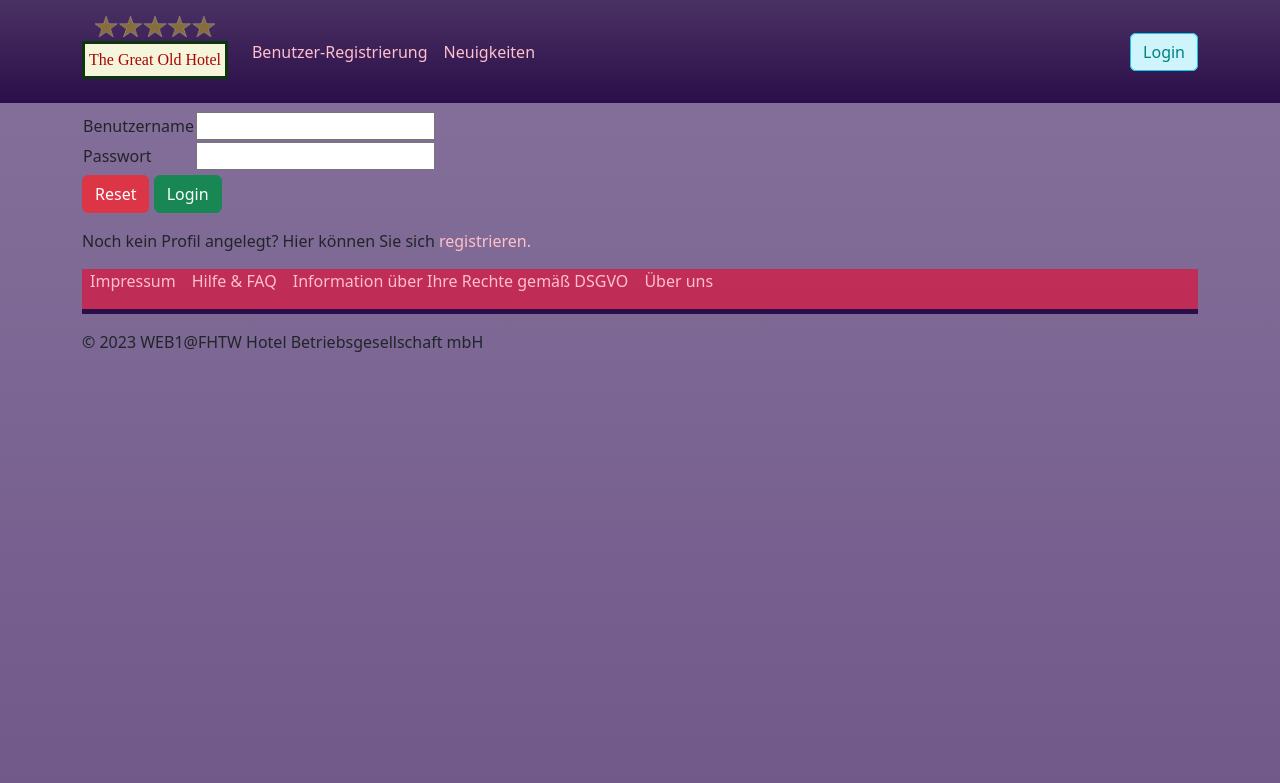
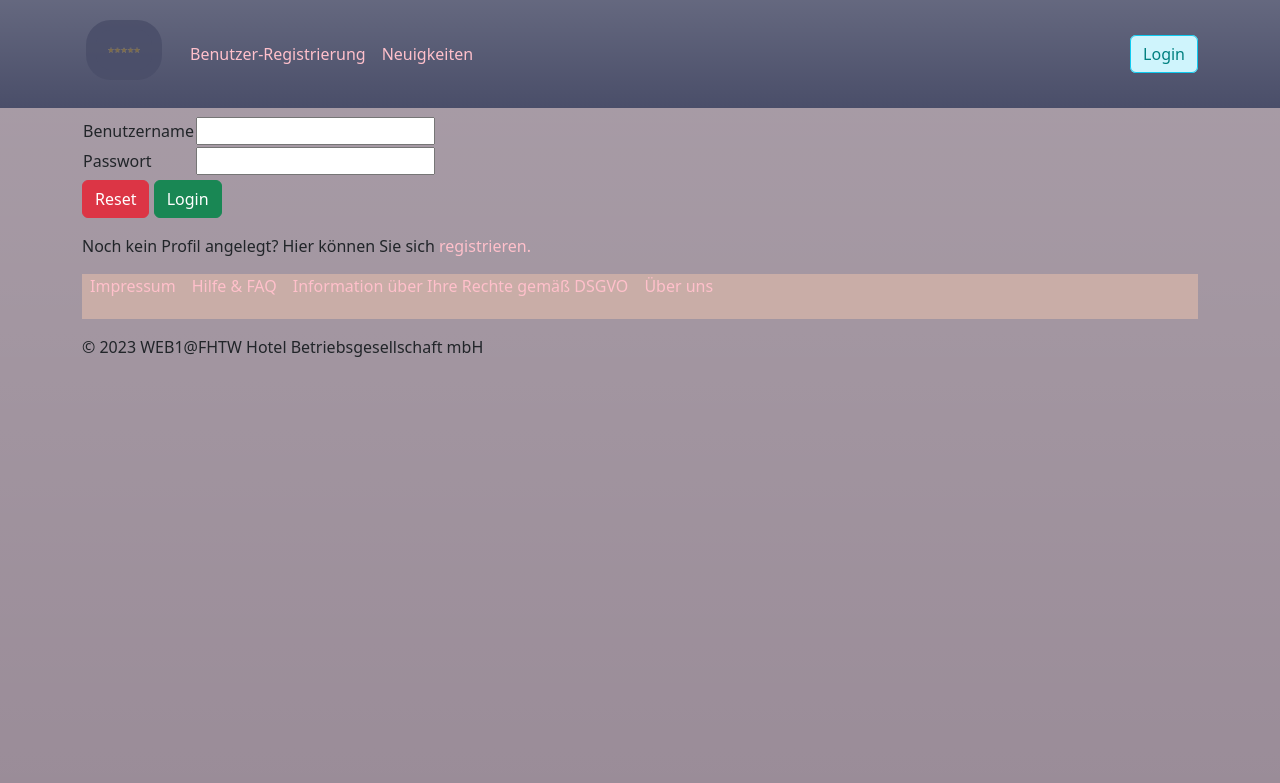
Before and after one commit to zaschaa/WEB_Hotel_Konlechner_Potesil, a PHP site: page /userManagement/login/login_form.php in a window 1280 px wide. Shown: the top 783 px of the page. Run offline with PHP 8.4, Linux system fonts and the light colour scheme.

Commit message:
fix: some stuff i guess

```diff
--- /dev/null
+++ b/src/banner/TheGreatOldOneBanner.css
@@ -0,0 +1,32 @@
+#TheGreatOldBanner {
+    background-color: #4a4e69;
+    height: auto;
+    border: 10px solid #4a4e69;
+    box-sizing: border-box;
+    opacity: 0.85;
+    border-radius: 25px;
+}
+
+#TheGreatOldBanner div {
+    text-align: center;
+    background: url("../images/fiveGoldenStarsTransparentBG.png");
+    background-repeat: no-repeat;
+    background-position: center;
+    background-size: contain;
+    padding: 1em;
+}
+
+
+
+#bannerTextBox {
+    container: icon-dynamic/inline-size;
+}
+
+#bannerText {
+    text-align: center;
+    font-size: 10cqw; /* max(10cqw, 12px); !important;*/
+    line-height: 1em;
+    font-weight: bold;
+    text-shadow: -1px 0 white, 0 1px white, 1px 0 white, 0 -1px white;
+
+}
--- /dev/null
+++ b/src/banner/TheGreatOldOneBanner.php
@@ -0,0 +1,11 @@
+<!DOCTYPE html>
+<html lang="en">
+
+<link rel="stylesheet" href="../../banner/TheGreatOldOneBanner.css"/>
+
+<div id="TheGreatOldBanner" class="container">
+    <div id="bannerTextBox">
+        <h1 id="bannerText">The Great Old Hotel</h1>
+    </div>
+</div>
+</html>
--- a/src/content/welcomepage/welcome.php
+++ b/src/content/welcomepage/welcome.php
@@ -24,8 +24,11 @@
 
         <h2 class="mb-3">Im traditionsreichen Haus mitten in Wien.</h2>
 
-        <h1 class="homeTitle mb-2">The Great Old Hotel</h1>
+        <?php
+        include "../../banner/TheGreatOldOneBanner.php";
+        ?>
 
+        <h3 class="mb-3">Unser Hotel ist schöner als unsere Website!<br>Versprochen!!1!</h3>
         <img src="https://upload.wikimedia.org/wikipedia/commons/thumb/3/36/Wien_Hotel_Sacher_Am_Abend.jpg/440px-Wien_Hotel_Sacher_Am_Abend.jpg" alt="a picture of hotel Sacher at night"/>
     </div>
 </main>
--- a/src/navigation/navbar/topNavBar.php
+++ b/src/navigation/navbar/topNavBar.php
@@ -1,8 +1,11 @@
 <nav class="navbar navbar-expand-lg navBarColor bg-gradient">
     <div class="container justify-content-left">
         <div class="navbar d-flex flex-column">
-            <img class="mb-1" src="../../images/fiveGoldenStarsTransparentBG.png" width="120" alt="a picture of five golden stars in a row">
-            <a class="p-1 mb-2" id="homeLink" href="../../index.php">The Great Old Hotel</a>
+            <a class="p-1 mb-2" id="homeLink" href="../../index.php">
+                <?php
+                include "../../banner/TheGreatOldOneBanner.php"
+                ?>
+            </a>
         </div>
         <button class="navbar-toggler" type="button" data-bs-toggle="collapse" data-bs-target="#navbarSupportedContent" aria-controls="navbarSupportedContent" aria-expanded="false" aria-label="Toggle navigation">
             <span class="navbar-toggler-icon"></span>
@@ -17,7 +20,18 @@
                 </li>
             </ul>
             <div class="nav-item d-flex justify-content-end bg-info-subtle bg-opacity-25 rounded">
-                <a class="btn btn-outline-info" id="loginLink" href="../../userManagement/login/login_form.php">Login</a>
+                <a class="btn btn-outline-info" id="loginLink" href="../../userManagement/login/login_form.php">
+                    <?php
+
+                    // uses cookie just as an example on how cookie data could be retrieved and used
+                    // this is not best practise and just for experimentation
+                    if (!isset($_SESSION["currentUser"]) && !isset($_COOKIE["LOGON_USER"])) {
+                        echo 'Login';
+                    } else {
+                        echo 'Profil';
+                    }
+                    ?>
+                </a>
             </div>
         </div>
     </div>
--- a/src/styles.css
+++ b/src/styles.css
@@ -1,65 +1,20 @@
 h1 {
     font-size: 48px;
-    font-family: "Times New Roman", Times, serif;
-    color: rgb(170, 4, 4);
+    color: #22223b;
 }
 
 h2 {
     font-size: 30px;
-    color: rgb(19, 19, 122);
-}
-
-/*
-input {
-    font-style: italic;
-    width: 250px;
-}
-
-
-form {
-    background-color: lightgrey;
-    width: 500px;
-    padding: 50px;
-    box-sizing: border-box;
-}
-*/
-
-/* affecting all children even at sub levels */
-/*
-div p {
-    color: turquoise;
-}
-*/
-/* affecting direct chlidren only*/
-/*
-div>p {
-    color: orange;
-}
-*/
-/* id-Selector, nicht gut wiederverwendbar */
-/*
-#email {
-    color: ghostwhite;
-}
-*/
-
-/* class Selector */
-
-.bgColor {
-    background-color: rgb(113, 89, 138);
+    color: #22223b;
+    opacity: 0.9;
 }
 
 .navBarColor {
-    background-color: rgb(43, 14, 73);
+    background-color: #4a4e69;
 }
 
-.homeTitle {
-    text-align: center;
-    background-color: beige;
-    width: 440px;
-    border: 10px solid rgb(14, 54, 14);
-    padding: 50px;
-    box-sizing: border-box;
+.bgColor {
+    background-color: #9a8c98;
 }
 
 .footerLine {
@@ -72,11 +27,11 @@ div>p {
 .footerNavBorderBottom {
     border-bottom-style: solid;
     border-width: 5px;
-    border-color: rgb(43, 14, 73);
+    border-color: #c9ada7;
 }
 
 .footerNavBgColor {
-   background-color: rgba(220, 20, 60, 70%);
+   background-color: #c9ada7;
 
 }
 
@@ -108,7 +63,7 @@ a:visited {
 
 a:hover {
     color: plum;
-    border: 1px solid gray;
+    border: 1px solid rgb(128, 128, 128);
     text-decoration-line: underline;
 }
 
@@ -124,25 +79,6 @@ navLink:hover {
     text-decoration-line: underline;
 }
 
-.boxmodel {
-    background-color: lightgray;
-    width: 300px;
-    height: 300px;
-    border: 50px solid green;
-    padding: 50px;
-    margin: 50px 30px 20px 10px;
-}
-
-#homeLink {
-    text-align: center;
-    text-decoration-line: none;
-    font-family: "Times New Roman", Times, serif;
-    color: rgb(170, 4, 4);
-    background-color: beige;
-    border: solid rgb(14, 54, 14);
-    box-sizing: border-box;
-}
-
 #loginLink {
     color:teal
 }
--- a/src/userManagement/UserManagementSystem.php
+++ b/src/userManagement/UserManagementSystem.php
@@ -8,7 +8,9 @@ class UserManagementSystem
 
     public function initializeUserRegistration()
     {
-        session_start();
+        if (!isset($_SESSION)) {
+            session_start();
+        }
 
         if (!isset($_SESSION["registeredUsers"])) {
             $initUser = new User();
@@ -23,6 +25,22 @@ class UserManagementSystem
             $_SESSION["registeredUsers"][] = $user;
         } else {
             echo "<script>console.log(' User with Username $user->getUsername() already exists ' );</script>";
+        }
+    }
+
+    public function updateUser(User $updatedUser)
+    {
+        if ($this->isRegisteredUser($updatedUser->getUsername())) {
+            $userToUpdate = $this->getUserByUsername($updatedUser->getUsername());
+
+            $key = array_search($userToUpdate, $_SESSION["registeredUsers"]);
+            if ($key !== false) {
+                unset($_SESSION["registeredUsers"][$key]);
+            }
+
+            $_SESSION["registeredUsers"][] = $updatedUser;
+        } else {
+            echo "<script>console.log(' User with Username $updatedUser->getUsername() does not exist ' );</script>";
         }
     }
 
--- /dev/null
+++ b/src/userManagement/login/login_form_no_active_user.php
@@ -0,0 +1,28 @@
+<form method="POST" class="mt-2">
+    <table>
+        <tr>
+            <td>
+                <label for="username">Benutzername</label>
+            </td>
+            <td>
+                <input type="text" name="username" id="username" required/>
+                <!--name attribut legt Name des Parameters beim Absenden des Requests fest-->
+            </td>
+        </tr>
+        <tr>
+            <td><label for="password">Passwort</label></td>
+            <td><input type="password" name="password" id="password" required/></td>
+        </tr>
+    </table>
+
+    <div class="mt-1">
+        <button class="btn btn-danger" type="reset" name="reset">Reset</button>
+        <button class="btn btn-success" type="submit" name="submit" id="submit" value="login">Login</button>
+    </div>
+</form>
+
+<div class="mb-3">
+    <p>Noch kein Profil angelegt? Hier können Sie sich
+        <a href="../registration/registration_form.php">registrieren.</a>
+    </p>
+</div>
--- a/src/userManagement/login/login_logic.php
+++ b/src/userManagement/login/login_logic.php
@@ -23,11 +23,10 @@ if ($_SERVER["REQUEST_METHOD"] == "POST") {
 
             $loggedInUsername = $ums->getUserByUsername($enteredUsername);
             $_SESSION["currentUser"] = $loggedInUsername;
-            setcookie("FirstCookie", $_SESSION["currentUser"]->getUsername());
+
+            setcookie("LOGON_USER", $_SESSION["currentUser"]->getUsername(), time()+31557500, '/');
 
             echo "<script>console.log(' Logged in as $enteredUsername' );</script>";
-
-            // $valueFromCookie = htmlspecialchars($_COOKIE["FirstCookie"]);
         } else {
             echo "<script>console.log(' Please check if you are already logged in or your input!' );</script>";
         }
@@ -38,6 +37,7 @@ if ($_SERVER["REQUEST_METHOD"] == "POST") {
         echo "<script>console.log(' Logging out... ' );</script>";
         // Session also holds the registered users, and therefore it is more practical to only unset the current user
         unset($_SESSION["currentUser"]);
+        setcookie('LOGON_USER', '', -1, '/');
         echo "<script>console.log(' Session has been closed ' );</script>";
     }
 }
--- a/src/userManagement/registration/registration_logic.php
+++ b/src/userManagement/registration/registration_logic.php
@@ -9,6 +9,11 @@ $ums = new UserManagementSystem();
 $ums->initializeUserRegistration();
 
 $ums->calloutAllRegisteredUsersOnConsole();
+
+if (isset($_SESSION["currentUser"])) {
+    header("Location: /userManagement/login/login_form.php");
+    exit();
+}
 
 
 if ($_SERVER["REQUEST_METHOD"] == "POST") {
```
Also changed, not shown: src/userManagement/login/login_form.php (+3 -67 lines), src/userManagement/login/login_form_logged_in.php (added, +135 -0 lines), src/userManagement/registration/registration_form.php (+7 -3 lines).
